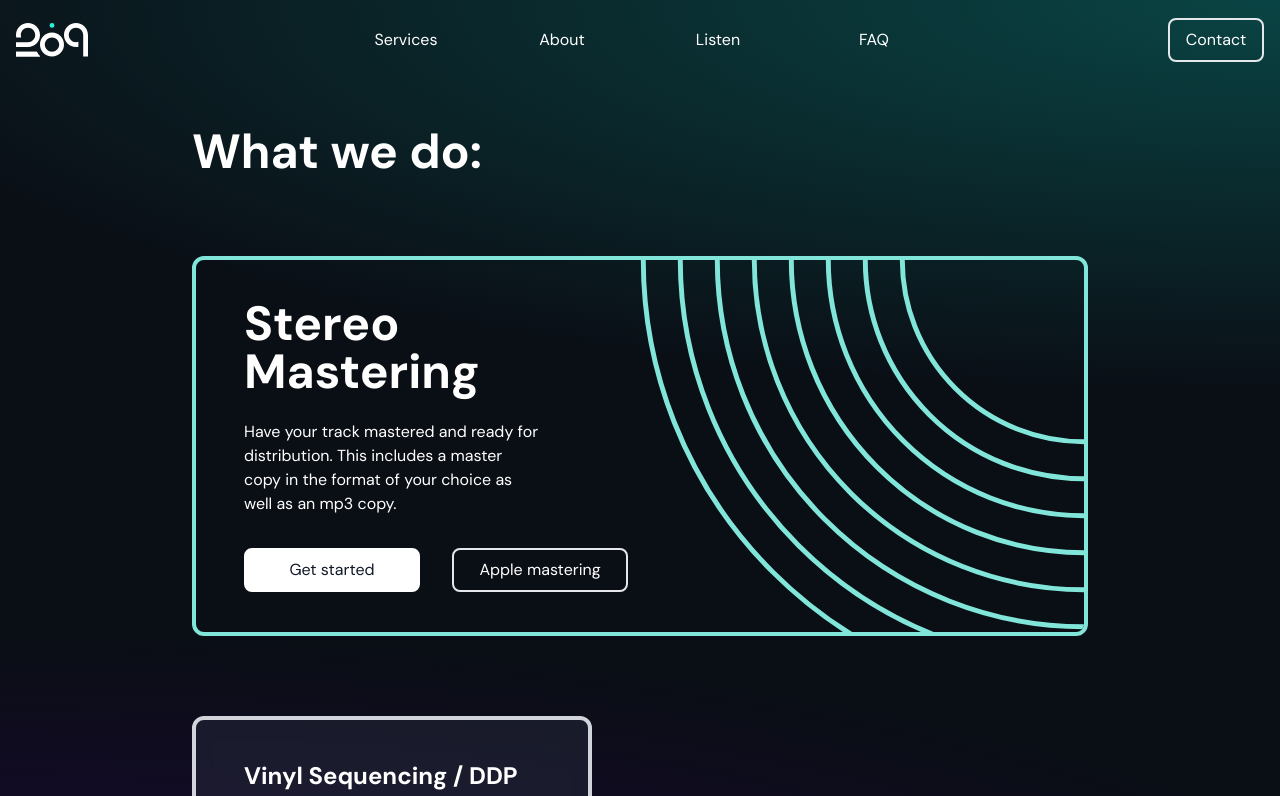
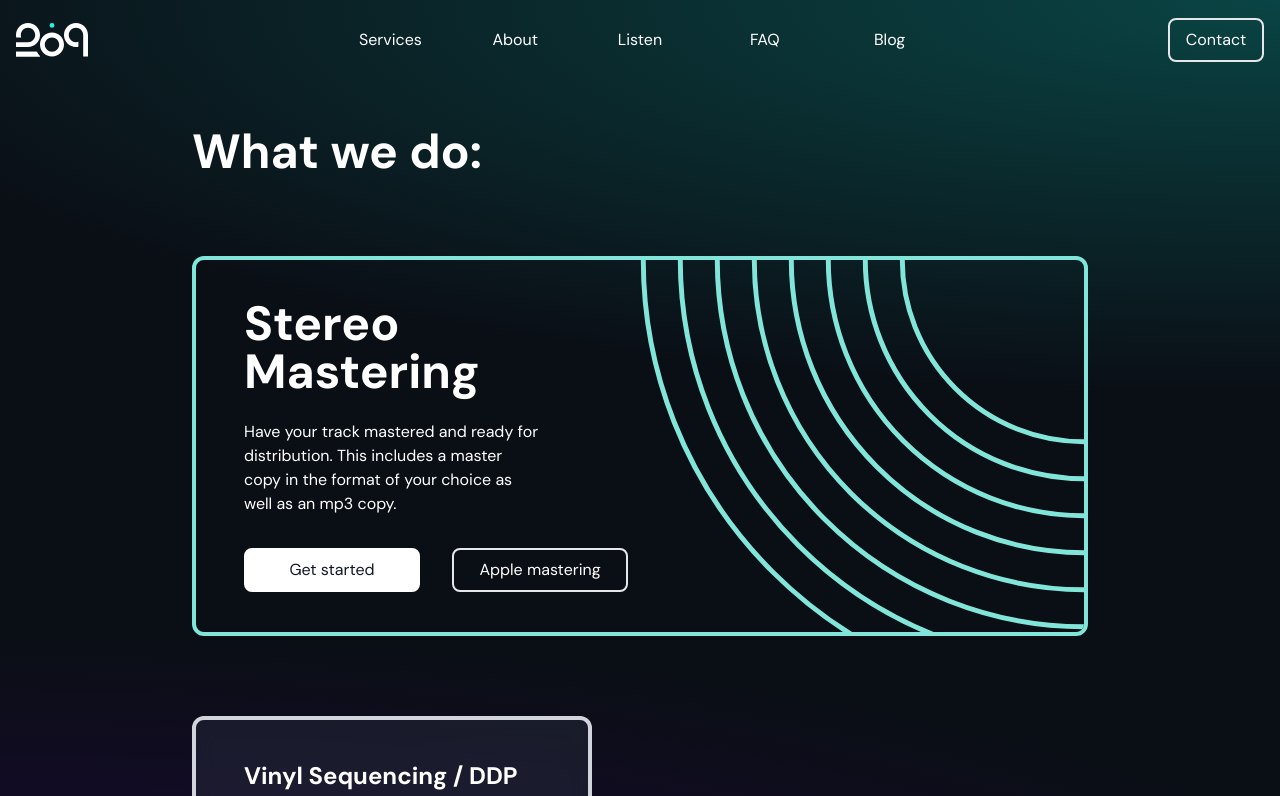
Before and after one commit to RobertJewell/two-zero-nine, a Next.js app: page /services in a window 1280 px wide. Shown: the top 796 px of the page. Built offline with nearby package versions, Linux system fonts and the light colour scheme.

Commit message:
Add blog to navbar

```diff
--- a/components/MobileDropdown.js
+++ b/components/MobileDropdown.js
@@ -9,6 +9,7 @@ const links = [
 	{ name: "About", link: "/about" },
 	{ name: "Listen", link: "/listen" },
 	{ name: "FAQ", link: "/faq" },
+	{ name: "Blog", link: "/blog" },
 	{ name: "Contact", link: "/contact" },
 ];
 
@@ -89,7 +90,7 @@ export default function MyDropdown() {
 													<a
 														className={`${
 															active && "text-accent-main"
-														} w-full p-8 py-6 text-right transition-colors hover:text-accent-main`}
+														} w-full p-8 py-5 text-right transition-colors hover:text-accent-main`}
 													>
 														{link.name}
 													</a>
--- a/components/MobileDropdownButton.js
+++ b/components/MobileDropdownButton.js
@@ -15,7 +15,7 @@ const bottom = {
 
 export default function MobileDropdownButton({ open }) {
 	return (
-		<div className="block p-4 m-4 bg-gray-500 rounded-full outline-none select-none focus:outline-none bg-opacity-40 backdrop-filter backdrop-blur-sm sm:hidden">
+		<div className="block p-4 m-4 bg-gray-500 rounded-full outline-none select-none focus:outline-none bg-opacity-40 backdrop-filter backdrop-blur-sm md:hidden">
 			<motion.div
 				animate={open ? "open" : "closed"}
 				variants={top}
--- a/components/NavBar.js
+++ b/components/NavBar.js
@@ -5,8 +5,8 @@ import MobileDropdown from "./MobileDropdown";
 
 const NavBar = () => {
 	return (
-		<div className="container flex px-4 mx-auto sm:justify-center">
-			<div className="absolute flex flex-row items-center justify-between h-20 mx-auto sm:hidden">
+		<div className="container z-30 flex px-4 mx-auto md:justify-center">
+			<div className="absolute flex flex-row items-center justify-between h-20 mx-auto md:hidden">
 				<Link href="/">
 					<a className="w-24 pr-6 text-center">
 						<TwoZeroNineLogo></TwoZeroNineLogo>
@@ -15,7 +15,7 @@ const NavBar = () => {
 				<MobileDropdown></MobileDropdown>
 			</div>
 
-			<div className="container hidden px-4 mx-auto text-white sm:absolute sm:block">
+			<div className="container z-30 hidden px-4 mx-auto text-white md:absolute md:block">
 				<div className="flex flex-row items-center justify-between h-20 mx-auto ">
 					<Link href="/">
 						<a className="w-24 pr-6 text-center">
@@ -51,6 +51,13 @@ const NavBar = () => {
 								</a>
 							</Link>
 						</li>
+						<li className="flex">
+							<Link href="/blog">
+								<a className="w-24 p-2 text-center transition-colors hover:text-accent-main">
+									Blog
+								</a>
+							</Link>
+						</li>
 					</ul>
 					<Button
 						text="Contact"
```
